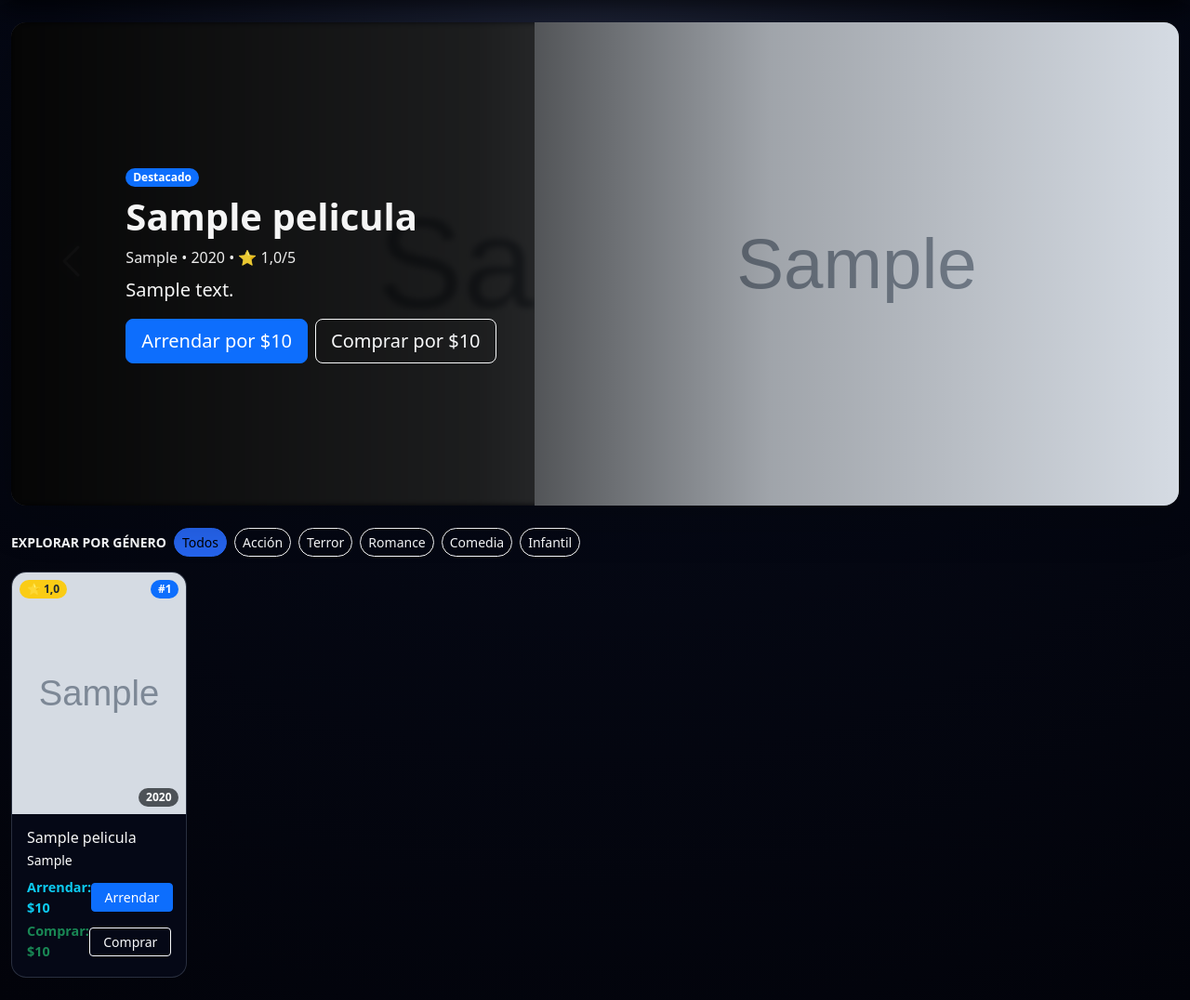
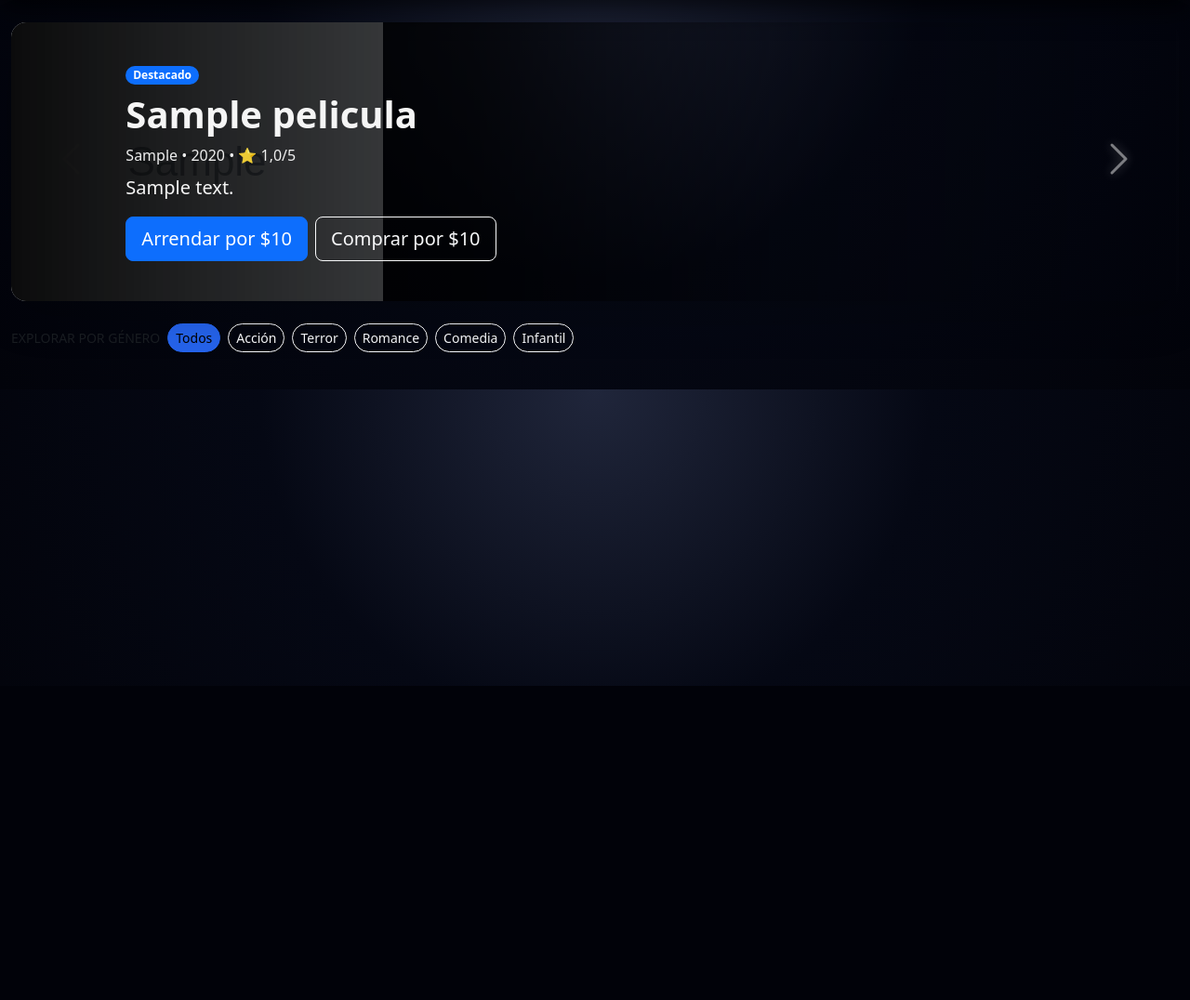
Before and after one commit to Nick24x/cinemarket, a Django app: page / in a window 1280 px wide. Shown: the part 62-1138 px from the top of the page at 93% size. After the commit the page ends 800 px from the top, so only its background shows below. Run offline with Django 5.2, Linux system fonts and the light colour scheme; tables that the repository leaves empty hold one stand-in row (values such as "Sample post"); grey boxes marked "Sample" are stand-in pictures.

Commit message:
actualización

```diff
--- a/templates/home.html
+++ b/templates/home.html
@@ -6,11 +6,13 @@
     <meta name="viewport" content="width=device-width, initial-scale=1.0">
     <title>CineMarket - Catálogo</title>
 
+    <!-- Bootstrap -->
     <link href="https://cdn.jsdelivr.net/npm/bootstrap@5.3.2/dist/css/bootstrap.min.css" rel="stylesheet">
     <link rel="stylesheet" href="{% static 'css/css.css' %}">
 </head>
 
 <body>
+
     <!-- NAVBAR -->
     <nav class="navbar navbar-expand-lg navbar-dark px-4">
         <a class="navbar-brand d-flex align-items-center gap-2" href="{% url 'home' %}">
@@ -22,25 +24,31 @@
         </button>
 
         <div class="collapse navbar-collapse" id="mainNav">
+
+            <!-- LINKS CENTRO -->
             <ul class="navbar-nav mx-auto mb-2 mb-lg-0">
                 <li class="nav-item"><a class="nav-link fw-semibold active" href="{% url 'home' %}">Catálogo</a></li>
                 <li class="nav-item"><a class="nav-link fw-semibold" href="{% url 'arriendos:historial' %}">Historial</a></li>
                 <li class="nav-item"><a class="nav-link fw-semibold" href="{% url 'peliculas:recomendaciones' %}">Recomendaciones</a></li>
             </ul>
 
-      <form class="d-none d-lg-flex me-3 w-50" method="GET">
+            <!-- BARRA DE BÚSQUEDA -->
+            <form class="d-none d-lg-flex me-3 w-50" method="GET" action="{% url 'home' %}">
                 <div class="input-group search-pill px-3 py-1 w-100">
                     <input
                         type="text"
                         name="q"
                         value="{{ q }}"
                         class="form-control form-control-lg"
-            placeholder="Buscar película...">
+                        placeholder="Buscar película..."
+                    >
                     <button class="btn btn-link text-dark px-1" type="submit"></button>
                 </div>
             </form>
 
+            <!-- LOGIN / REGISTRO -->
             <div class="d-flex align-items-center gap-2">
+
                 {% if user.is_authenticated %}
                     <span class="text-light small me-1">{{ user.username }}</span>
 
@@ -53,7 +61,9 @@
                     {% endif %}
 
                     <a href="{% url 'logout' %}" class="btn btn-light btn-sm">Salir</a>
+
                 {% else %}
+
                     <div class="dropdown">
                         <button class="btn btn-outline-light btn-sm rounded-pill px-3 dropdown-toggle"
                                 type="button" data-bs-toggle="dropdown">
@@ -64,8 +74,11 @@
                             <li><a class="dropdown-item" href="{% url 'registro' %}">Registrarse</a></li>
                         </ul>
                     </div>
+
                 {% endif %}
+
             </div>
+
         </div>
     </nav>
 
@@ -75,41 +88,24 @@
         {% if peliculas %}
         <!-- HERO / CARRUSEL -->
         <section class="mb-4">
-      <div id="heroCarousel"
-           class="carousel slide"
-           data-bs-ride="carousel"
-           data-bs-interval="7000"
-           data-bs-pause="false">
 
-        <!-- Indicadores (puntitos) -->
-        <div class="carousel-indicators">
-          {% for p in peliculas %}
-            <button type="button"
-                    data-bs-target="#heroCarousel"
-                    data-bs-slide-to="{{ forloop.counter0 }}"
-                    class="{% if forloop.first %}active{% endif %}"
-                    {% if forloop.first %}aria-current="true"{% endif %}
-                    aria-label="Slide {{ forloop.counter }}"></button>
-          {% endfor %}
-        </div>
+            <div id="heroCarousel" class="carousel slide" data-bs-ride="carousel" data-bs-interval="5000">
 
                 <div class="carousel-inner rounded-4 overflow-hidden shadow-lg">
 
                     {% for p in peliculas %}
                     <div class="carousel-item {% if forloop.first %}active{% endif %}">
-            <div class="hero-wrapper">
+                        <div class="position-relative">
 
                             {% if p.imagen %}
-                <!-- Fondo difuminado -->
-                <img src="{{ p.imagen.url }}" class="hero-bg" alt="{{ p.titulo }}">
-                <!-- Poster a la derecha, sin deformarse -->
-                <img src="{{ p.imagen.url }}" class="hero-poster" alt="{{ p.titulo }}">
+                                <img src="{{ p.imagen.url }}" class="hero-img" alt="{{ p.titulo }}">
                             {% else %}
-                <div class="hero-bg hero-img--placeholder"></div>
+                                <div class="hero-img" style="background: linear-gradient(135deg,#0f172a,#1d4ed8);"></div>
                             {% endif %}
 
-              <div class="hero-overlay">
+                            <div class="hero-overlay d-flex align-items-center">
                                 <div class="hero-overlay-content px-4 px-md-5 py-4 py-md-0">
+
                                     <span class="badge bg-primary mb-2">Destacado</span>
 
                                     <h1 class="display-6 fw-bold mb-2">{{ p.titulo }}</h1>
@@ -119,11 +115,12 @@
                                         {% if p.calificacion %} • ⭐ {{ p.calificacion }}/5{% endif %}
                                     </p>
 
-                  <p class="lead text-light-50 mb-3 hero-synopsis">
+                                    <p class="lead text-light-50 mb-3" style="max-width: 680px;">
                                         {{ p.descripcion|default:"Sinopsis no disponible."|truncatechars:220 }}
                                     </p>
 
                                     <div class="d-flex flex-wrap gap-2">
+
                                         <a href="{% url 'pagos:iniciar_pago' p.id 'arriendo' %}"
                                            class="btn btn-primary btn-lg">
                                             Arrendar por ${{ p.precio_arriendo|floatformat:0 }}
@@ -133,6 +130,7 @@
                                            class="btn btn-outline-light btn-lg">
                                             Comprar por ${{ p.precio_compra|floatformat:0 }}
                                         </a>
+
                                     </div>
 
                                 </div>
@@ -148,155 +146,55 @@
                 <button class="carousel-control-prev" type="button" data-bs-target="#heroCarousel" data-bs-slide="prev">
                     <span class="carousel-control-prev-icon"></span>
                 </button>
+
                 <button class="carousel-control-next" type="button" data-bs-target="#heroCarousel" data-bs-slide="next">
                     <span class="carousel-control-next-icon"></span>
                 </button>
 
             </div>
+
         </section>
         {% endif %}
 
         <!-- FILTRO POR GÉNERO -->
         <section class="mb-3">
             <div class="d-flex flex-wrap align-items-center gap-2">
-        <span class="text-light small text-uppercase fw-semibold">Explorar por género</span>
 
-        <a href="?genre=Todos{% if q %}&q={{ q|urlencode }}{% endif %}"
+                <span class="text-muted small text-uppercase">Explorar por género</span>
+
+                <a href="?{% if q %}q={{ q|urlencode }}&{% endif %}genre=Todos"
                    class="btn btn-sm btn-outline-light genre-pill {% if not genre or genre|lower == 'todos' %}active{% endif %}">
                     Todos
                 </a>
 
-        <a href="?genre=Acción{% if q %}&q={{ q|urlencode }}{% endif %}"
+                <a href="?{% if q %}q={{ q|urlencode }}&{% endif %}genre=Acción"
                    class="btn btn-sm btn-outline-light genre-pill {% if genre == 'Acción' %}active{% endif %}">
                     Acción
                 </a>
 
-        <a href="?genre=Terror{% if q %}&q={{ q|urlencode }}{% endif %}"
+                <a href="?{% if q %}q={{ q|urlencode }}&{% endif %}genre=Terror"
                    class="btn btn-sm btn-outline-light genre-pill {% if genre == 'Terror' %}active{% endif %}">
                     Terror
                 </a>
 
-        <a href="?genre=Romance{% if q %}&q={{ q|urlencode }}{% endif %}"
+                <a href="?{% if q %}q={{ q|urlencode }}&{% endif %}genre=Romance"
                    class="btn btn-sm btn-outline-light genre-pill {% if genre == 'Romance' %}active{% endif %}">
                     Romance
                 </a>
 
-        <a href="?genre=Comedia{% if q %}&q={{ q|urlencode }}{% endif %}"
+                <a href="?{% if q %}q={{ q|urlencode }}&{% endif %}genre=Comedia"
                    class="btn btn-sm btn-outline-light genre-pill {% if genre == 'Comedia' %}active{% endif %}">
                     Comedia
                 </a>
 
-        <a href="?genre=Infantil{% if q %}&q={{ q|urlencode }}{% endif %}"
+                <a href="?{% if q %}q={{ q|urlencode }}&{% endif %}genre=Infantil"
                    class="btn btn-sm btn-outline-light genre-pill {% if genre == 'Infantil' %}active{% endif %}">
                     Infantil
                 </a>
+
             </div>
         </section>
 
         <!-- GRID DE PELÍCULAS -->
         <section>
-      <div class="row row-cols-2 row-cols-sm-3 row-cols-md-4 row-cols-xl-6 g-3 g-md-4">
-
-        {% for p in peliculas %}
-        <div class="col">
-          <div class="movie-card h-100">
-
-            <div class="position-relative">
-
-              {% if p.imagen %}
-                <img src="{{ p.imagen.url }}" class="movie-poster" alt="{{ p.titulo }}">
-              {% else %}
-                <div class="movie-poster bg-secondary d-flex align-items-center justify-content-center">
-                  🎞️
-                </div>
-              {% endif %}
-
-              {% if p.calificacion %}
-              <span class="badge badge-rating position-absolute top-0 start-0 m-2">
-                ⭐ {{ p.calificacion|floatformat:1 }}
-              </span>
-              {% endif %}
-
-              {% if forloop.counter <= 10 %}
-              <span class="badge bg-primary position-absolute top-0 end-0 m-2">#{{ forloop.counter }}</span>
-              {% endif %}
-
-              <span class="badge bg-dark bg-opacity-75 position-absolute bottom-0 end-0 m-2">
-                {{ p.anio }}
-              </span>
-
-              <div class="movie-hover-card text-start">
-                <div class="movie-hover-title mb-1">
-                  {{ p.titulo }}
-                </div>
-
-                <div class="movie-hover-meta mb-2">
-                  {% if p.calificacion %}
-                    <span>{{ p.calificacion|floatformat:1 }}/5</span>
-                  {% else %}
-                    <span>Sin rating</span>
-                  {% endif %}
-                  <span class="text-light">{{ p.anio }}</span>
-                  <span class="badge bg-warning text-dark">HD</span>
-                </div>
-
-                <p class="movie-hover-description mb-0">
-                  {{ p.descripcion|default:"Sinopsis no disponible."|truncatechars:200 }}
-                </p>
-              </div>
-
-            </div>
-
-            <div class="card-body p-3">
-              <h6 class="card-title mb-1 text-truncate">{{ p.titulo }}</h6>
-              <p class="small text-white mb-2 text-truncate">{{ p.genero }}</p>
-
-              <div class="price-actions">
-                <div class="d-flex justify-content-between align-items-center mb-1">
-                  <span class="fw-semibold text-info small">
-                    Arrendar: ${{ p.precio_arriendo|floatformat:0 }}
-                  </span>
-                  <a href="{% url 'pagos:iniciar_pago' p.id 'arriendo' %}"
-                     class="btn btn-primary btn-sm">
-                    Arrendar
-                  </a>
-                </div>
-
-                <div class="d-flex justify-content-between align-items-center">
-                  <span class="fw-semibold text-success small">
-                    Comprar: ${{ p.precio_compra|floatformat:0 }}
-                  </span>
-                  <a href="{% url 'pagos:iniciar_pago' p.id 'compra' %}"
-                     class="btn btn-outline-light btn-sm">
-                    Comprar
-                  </a>
-                </div>
-              </div>
-
-            </div>
-          </div>
-        </div>
-        {% endfor %}
-
-      </div>
-    </section>
-
-  </main>
-
-  <script src="https://cdn.jsdelivr.net/npm/bootstrap@5.3.2/dist/js/bootstrap.bundle.min.js"></script>
-
-  <script>
-    document.addEventListener('DOMContentLoaded', function () {
-      var hero = document.getElementById('heroCarousel');
-      if (hero && window.bootstrap) {
-        new bootstrap.Carousel(hero, {
-          interval: 7000,
-          ride: 'carousel',
-          pause: false,
-          wrap: true
-        });
-      }
-    });
-  </script>
-</body>
-</html>
+            <div class="r
```
Lines whose indentation alone changed are shown as unchanged.
